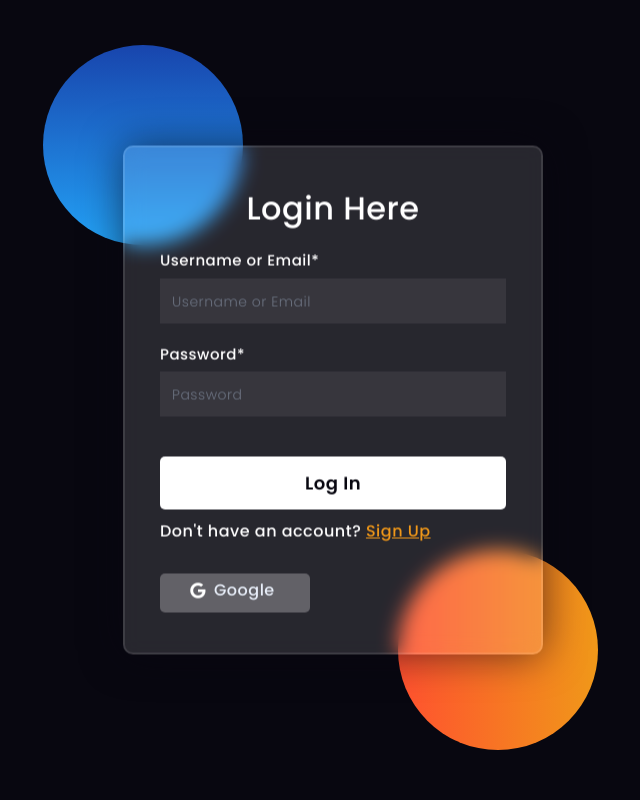
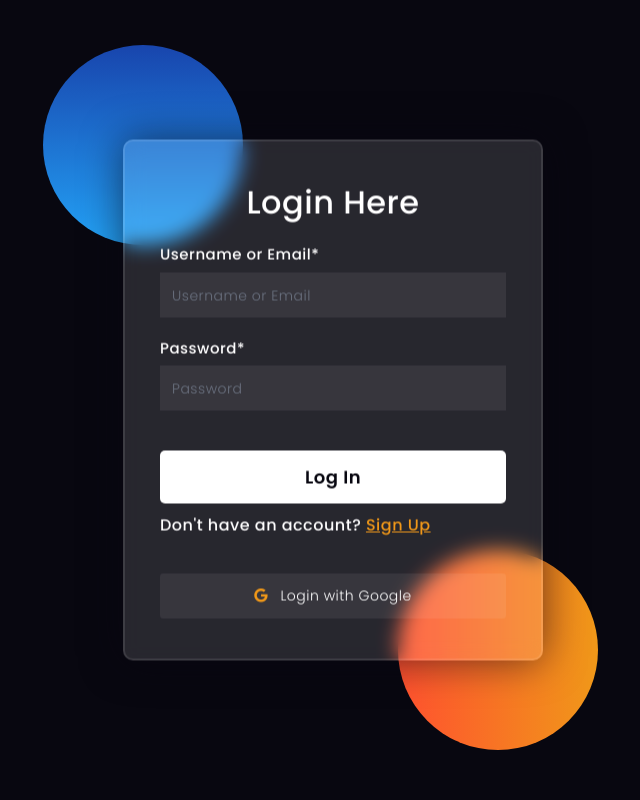
Before and after one commit to maracasabat/Personal-Assistant-WEB, a Django app: a page that uses assistant/users/templates/auth/index.html in a window 1280 px wide. Shown: the whole page, without its empty margins (307-947 px from the left). Run offline with Django 4.2, Linux system fonts and the light colour scheme; some libraries are stand-ins or nearby versions.

Commit message:
add Google auth

```diff
--- a/assistant/assistant/urls.py
+++ b/assistant/assistant/urls.py
@@ -28,6 +28,7 @@ urlpatterns = [
                   path('admin/', admin.site.urls),
                   path('__reload__/', include('django_browser_reload.urls')),
                   path('tinymce/', include('tinymce.urls')),
+                  path("", include("allauth.urls")),
 ]
               # ] + static(settings.MEDIA_URL, document_root=settings.MEDIA_ROOT)
 if settings.DEBUG:
--- a/assistant/theme/static/css/dist/styles.css
+++ b/assistant/theme/static/css/dist/styles.css
@@ -865,6 +865,10 @@ select {
   height: 100vh;
 }
 
+.h-5 {
+  height: 1.25rem;
+}
+
 .min-h-full {
   min-height: 100%;
 }
@@ -1009,6 +1013,10 @@ select {
   border-radius: 9999px;
 }
 
+.rounded {
+  border-radius: 0.25rem;
+}
+
 .border {
   border-width: 1px;
 }
@@ -1071,6 +1079,15 @@ select {
   border-color: rgb(249 115 22 / var(--tw-border-opacity));
 }
 
+.border-\[\#626167\] {
+  --tw-border-opacity: 1;
+  border-color: rgb(98 97 103 / var(--tw-border-opacity));
+}
+
+.border-\[\'\#626167\'\] {
+  border-color: '#626167';
+}
+
 .bg-white {
   --tw-bg-opacity: 1;
   background-color: rgb(255 255 255 / var(--tw-bg-opacity));
@@ -1134,6 +1151,14 @@ select {
 .bg-orange-100 {
   --tw-bg-opacity: 1;
   background-color: rgb(255 237 213 / var(--tw-bg-opacity));
+}
+
+.bg-\[\'\#626167\'\] {
+  background-color: '#626167';
+}
+
+.bg-transparent {
+  background-color: transparent;
 }
 
 .bg-gradient-to-r {
@@ -1382,6 +1407,11 @@ select {
 .text-orange-700 {
   --tw-text-opacity: 1;
   color: rgb(194 65 12 / var(--tw-text-opacity));
+}
+
+.text-red-600 {
+  --tw-text-opacity: 1;
+  color: rgb(220 38 38 / var(--tw-text-opacity));
 }
 
 .underline {
--- a/assistant/users/templates/auth/index.html
+++ b/assistant/users/templates/auth/index.html
@@ -89,7 +89,7 @@ label{
     font-size: 15px;
     font-weight: 500;
 }
-input{
+input, .google{
     display: block;
     height: 45px;
     width: 100%;
@@ -100,13 +100,14 @@ input{
     font-size: 14px;
     font-weight: 300;
 }
+
 ::placeholder{
     {#background-color: rgba(255,255,255,0.13);#}
     color: #e5e5e5;
     opacity: 30%;
     font-size: 14px;
 }
-button{
+.btn {
     margin-top: 40px;
     width: 100%;
     background-color: #ffffff;
@@ -117,6 +118,7 @@ button{
     border-radius: 5px;
     cursor: pointer;
 }
+
 .social {
   margin-top: 30px;
   display: flex;
--- a/assistant/users/templates/auth/login.html
+++ b/assistant/users/templates/auth/login.html
@@ -1,11 +1,12 @@
 {% extends 'auth/index.html' %}
 {% load crispy_forms_tags %}
+{% load socialaccount %}
 {% block content %}
     <form   method="post">
     {% csrf_token %}
         <h3>Login Here</h3>
        {{ form|crispy }}
-        <button >Log In</button>
+        <button class="btn" >Log In</button>
 
             <div style="margin-top: 10px" >
                 <span>Don't have an account?</span>
@@ -14,7 +15,15 @@
                 </a>
             </div>
         <div class="social">
-          <div class="go"><i class="fab fa-google"></i>  Google</div>
+{#            <button class=" google bg-transparent w-full px-3 py-2 border-2 border-['#626167'] rounded text-white >#}
+            <button class="google">
+                <a href="{% provider_login_url 'google'%}?next=/">
+                    <i class="fab fa-google text-accent"></i>
+                    Login with Google
+
+                </a>
+            </button>
+{#          <div class="go"><i class="fab fa-google"></i>  Google</div>#}
         </div>
     </form>
 {% endblock %}
--- a/assistant/users/templates/auth/register.html
+++ b/assistant/users/templates/auth/register.html
@@ -5,7 +5,7 @@
     {% csrf_token %}
         <h3>Register</h3>
         {{ form|crispy }}
-        <button>Register</button>
+        <button  class="btn" >Register</button>
 
             <div style="margin-top: 10px" >
                 <span>Have an account?</span>
--- a/assistant/users/urls.py
+++ b/assistant/users/urls.py
@@ -6,4 +6,5 @@ urlpatterns = [
     path('login', views.custom_login, name='login'),
     path('logout', views.custom_logout, name='logout'),
     path('settings/<username>', views.custom_settings, name='settings'),
+    path('social/signup/', views.signup_redirect, name='signup_redirect'),
 ]
--- a/assistant/users/views.py
+++ b/assistant/users/views.py
@@ -94,3 +94,8 @@ def custom_settings(request, username):
                       context={"form": form})
     else:
         return redirect('main:homepage')
+
+
+def signup_redirect(request):
+    messages.error(request, "Something wrong here, it may be that you already have account!")
+    return redirect("main:homepage")
```
Also changed, not shown: assistant/assistant/settings.py (+26 -3 lines), assistant/users/migrations/0002_alter_customuser_description.py (added).
